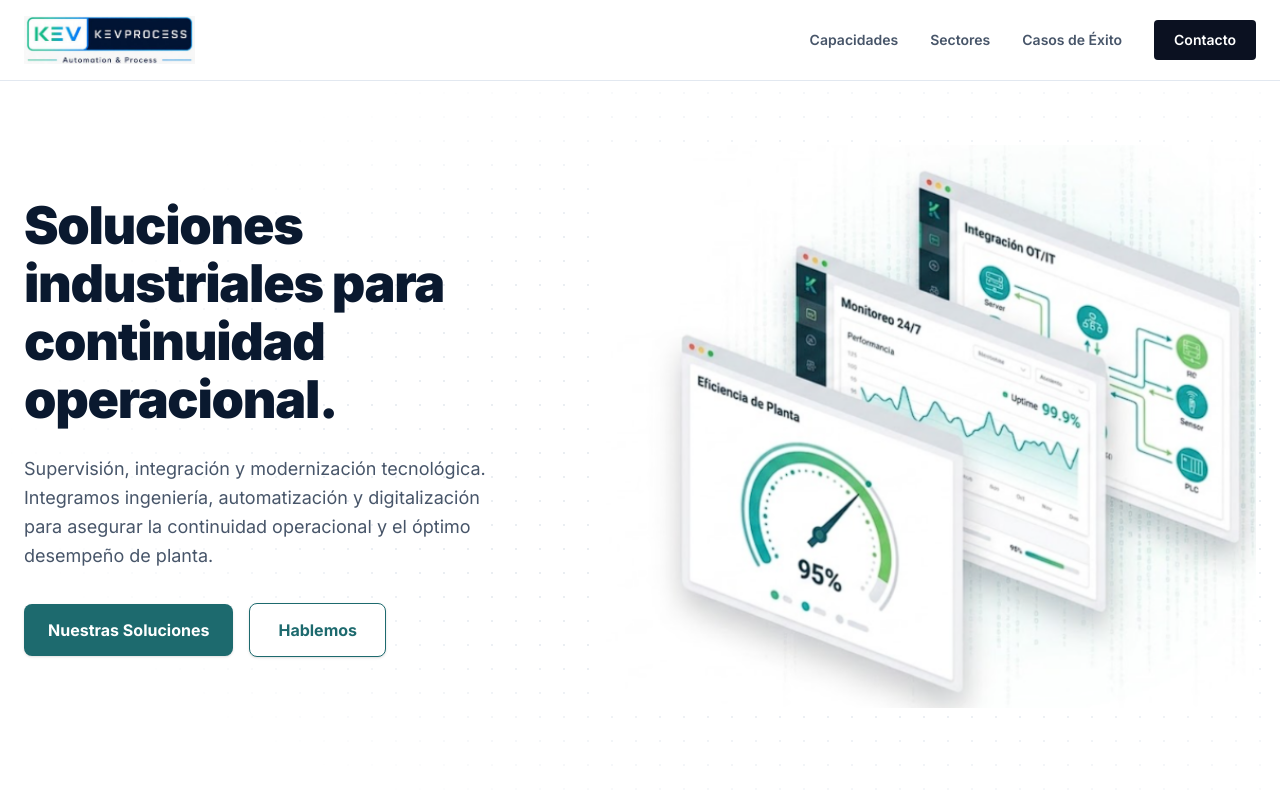
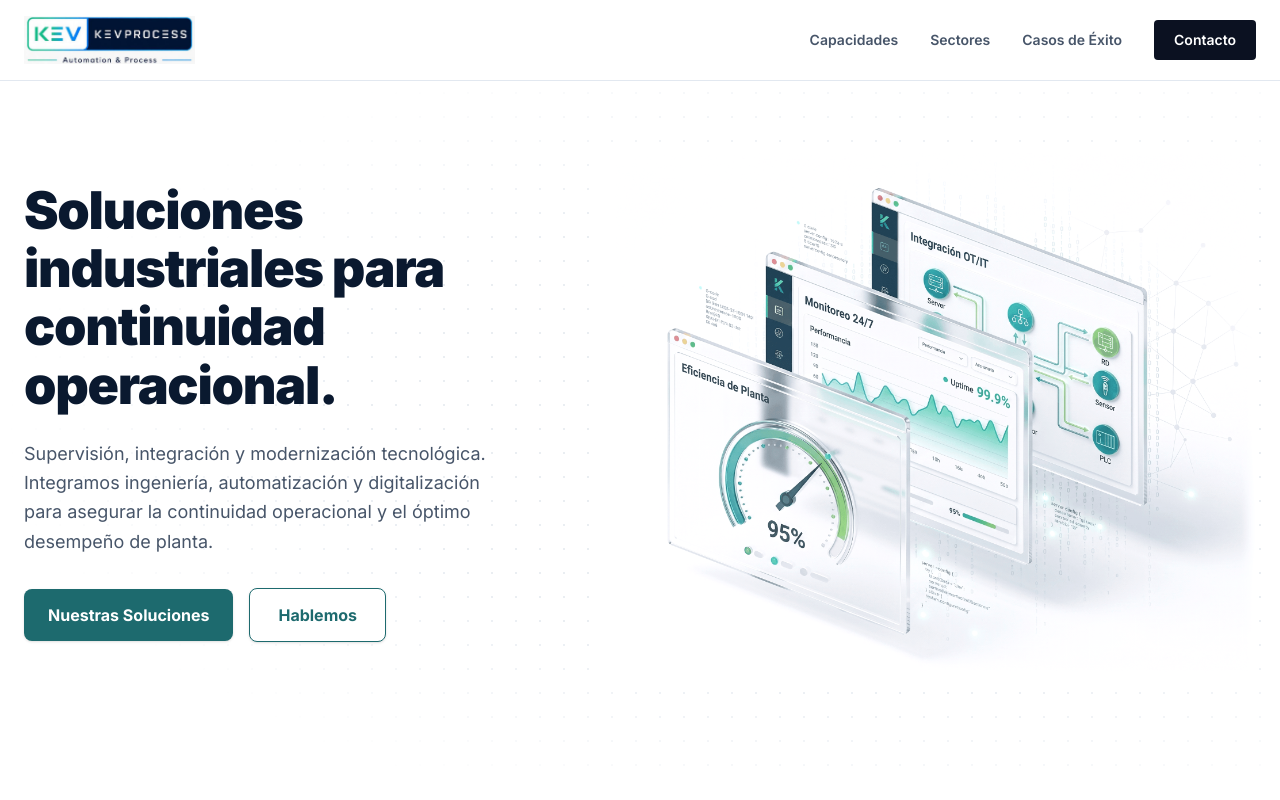
Before and after one commit to fernandompezo-bot/kevprocess-web, a Next.js app: page / in a window 1280 px wide. Shown: the top 800 px of the page. Built offline with nearby package versions, Linux system fonts and the light colour scheme.

Commit message:
feat: update hero presentation image with high-definition glassmorphic visual

```diff
--- a/src/app/page.tsx
+++ b/src/app/page.tsx
@@ -182,8 +182,8 @@ export default function Home() {
               <Image
                 src="/hero-screens.png"
                 alt="Plataforma de visualización, monitoreo 24/7 e integración OT/IT Kevprocess"
-                width={614}
-                height={532}
+                width={650}
+                height={534}
                 priority
                 className="w-full h-auto object-contain select-none"
               />
```
Also changed, not shown: public/hero-screens.png.
